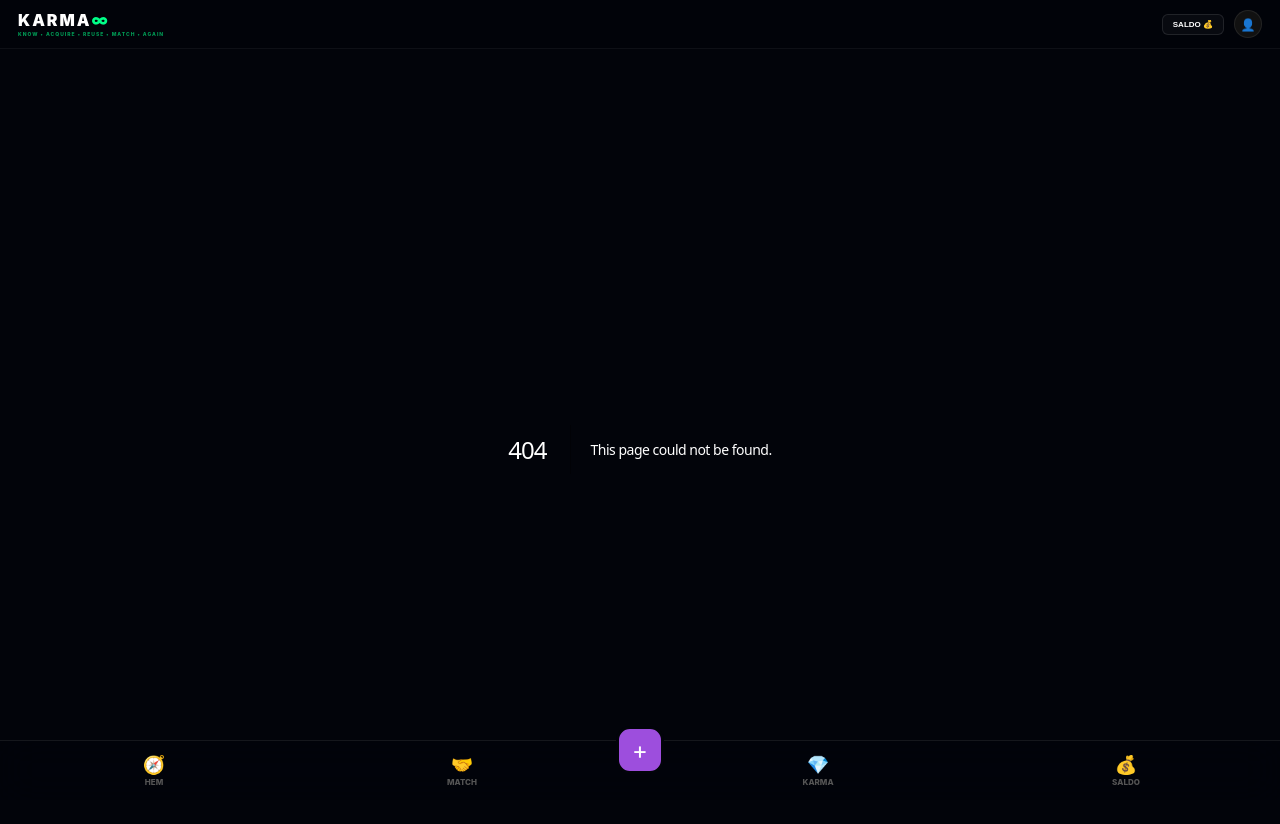
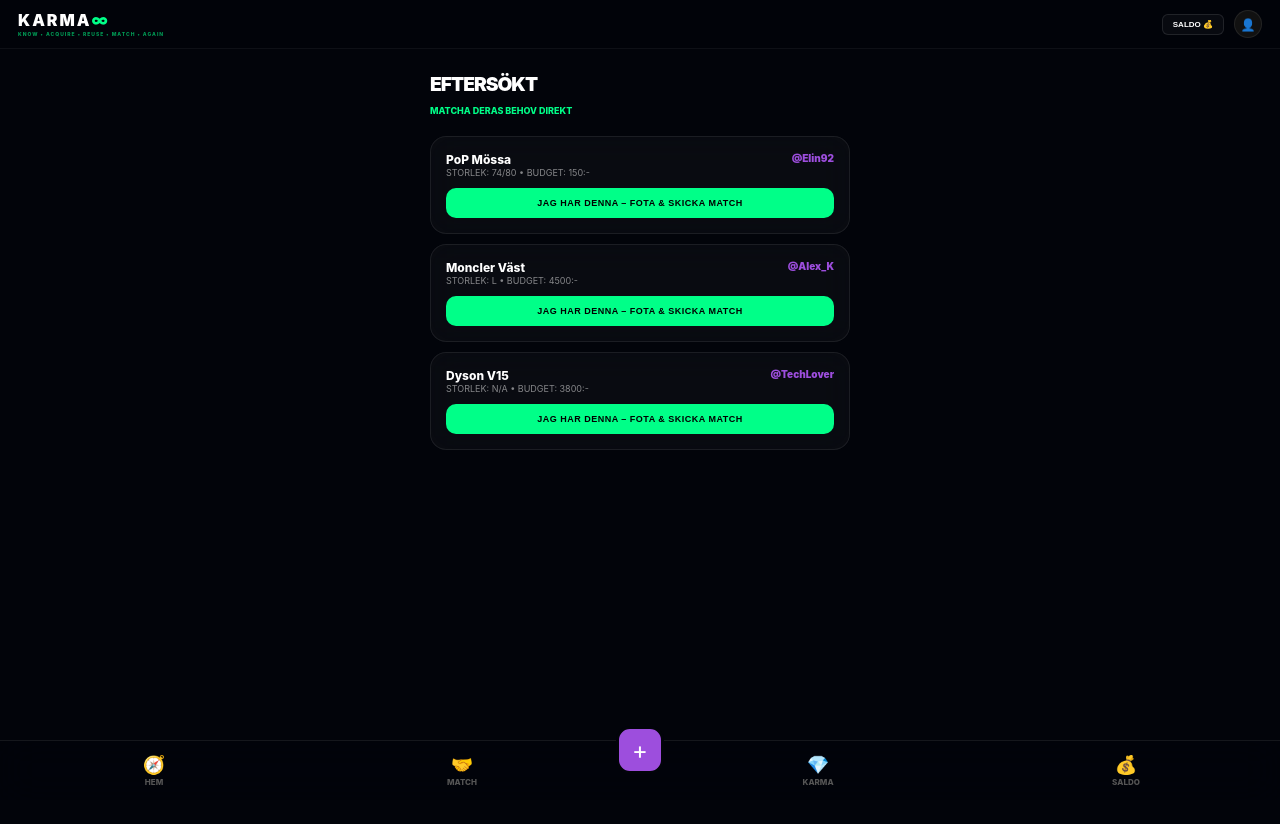
Before and after one commit to gascheckking/marketbeg-appGem, a Next.js app: page /wanted in a window 1280 px wide. Before the commit this address had no page. Shown: the top 824 px of the page. After the commit the page ends 800 px from the top, so only its background shows below. Built offline with nearby package versions, Linux system fonts and the light colour scheme.

Commit message:
Create page.tsx

```diff
--- /dev/null
+++ b/app/wanted/page.tsx
@@ -0,0 +1,39 @@
+"use client";
+import React from 'react';
+
+export default function WantedPage() {
+  const requests = [
+    { id: 1, item: "PoP Mössa", size: "74/80", price: "150:-", user: "Elin92" },
+    { id: 2, item: "Moncler Väst", size: "L", price: "4500:-", user: "Alex_K" },
+    { id: 3, item: "Dyson V15", size: "N/A", price: "3800:-", user: "TechLover" }
+  ];
+
+  return (
+    <div className="page-wrapper" style={{ padding: '10px 15px' }}>
+      <header style={{ marginBottom: '20px' }}>
+        <h1 style={{ fontSize: '1.2rem', fontWeight: 900 }}>EFTERSÖKT</h1>
+        <p style={{ fontSize: '9px', color: 'var(--neon-mint)', fontWeight: 800 }}>MATCHA DERAS BEHOV DIREKT</p>
+      </header>
+
+      <div style={{ display: 'flex', flexDirection: 'column', gap: '10px' }}>
+        {requests.map(req => (
+          <div key={req.id} className="glass-card" style={{ padding: '15px', border: '1px solid var(--border)' }}>
+            <div style={{ display: 'flex', justifyContent: 'space-between', marginBottom: '10px' }}>
+              <div>
+                <div style={{ fontSize: '12px', fontWeight: 800 }}>{req.item}</div>
+                <div style={{ fontSize: '9px', opacity: 0.5 }}>STORLEK: {req.size} • BUDGET: {req.price}</div>
+              </div>
+              <div style={{ fontSize: '10px', fontWeight: 900, color: 'var(--neon-purple)' }}>@{req.user}</div>
+            </div>
+
+            <button className="primary-btn" style={{
+              background: 'var(--neon-mint)', color: '#000', fontSize: '9px', padding: '10px'
+            }}>
+              JAG HAR DENNA – FOTA & SKICKA MATCH
+            </button>
+          </div>
+        ))}
+      </div>
+    </div>
+  );
+}
```
